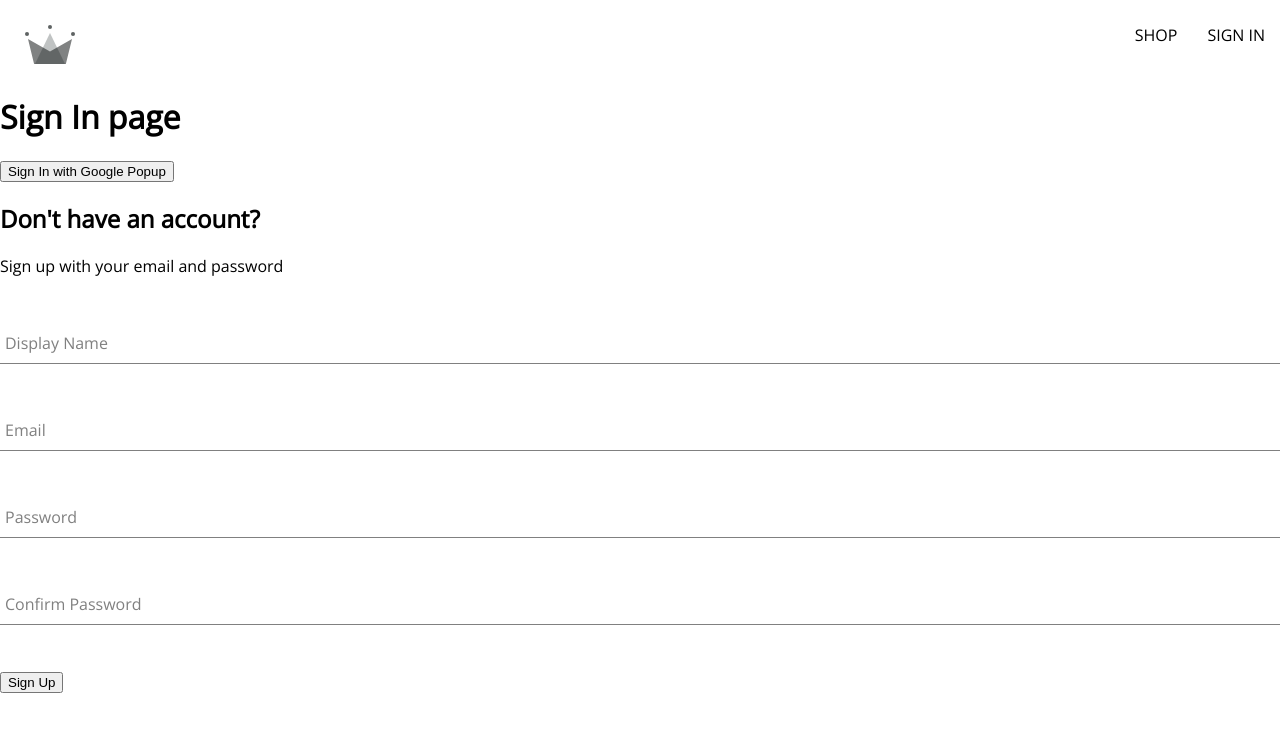
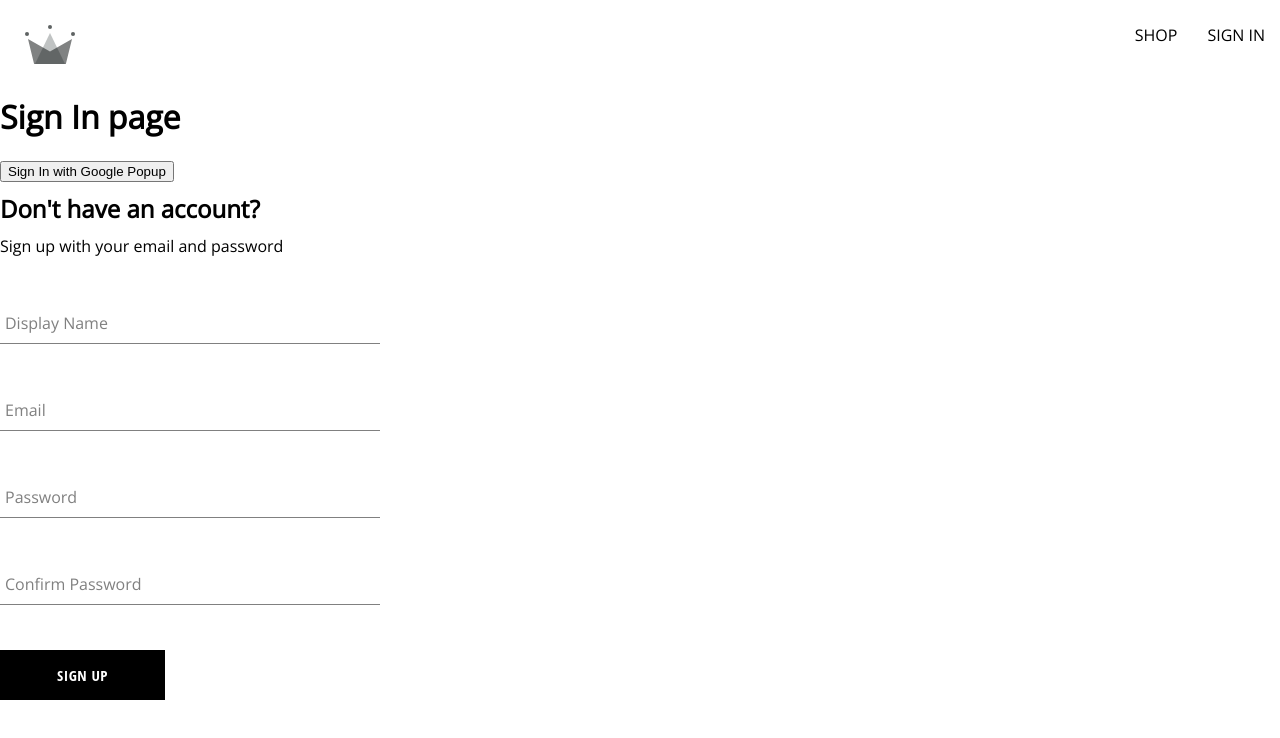
Before and after one commit to sameerthecoder94/crown-clothing-eCommerce, a React (Create React App) app: page /sign-in in a window 1280 px wide. Shown: the top 738 px of the page. Built offline with nearby package versions, Linux system fonts and the light colour scheme.

Commit message:
Custom Button `<Button />`

```diff
--- /dev/null
+++ b/src/components/button/button.component.jsx
@@ -0,0 +1,19 @@
+import './button.styles.scss';
+
+const BUTTON_TYPE_CLASSES = {
+  google: 'google-sign-in',
+  inverted: 'inverted',
+};
+
+const Button = ({ children, buttonType, ...otherProps }) => {
+  return (
+    <button
+      className={`button-container ${BUTTON_TYPE_CLASSES[buttonType]}`}
+      {...otherProps}
+    >
+      {children}
+    </button>
+  );
+};
+
+export default Button;
--- /dev/null
+++ b/src/components/button/button.styles.scss
@@ -0,0 +1,46 @@
+.button-container {
+  min-width: 165px;
+  width: auto;
+  height: 50px;
+  letter-spacing: 0.5px;
+  line-height: 50px;
+  padding: 0 35px 0 35px;
+  font-size: 15px;
+  background-color: black;
+  color: white;
+  text-transform: uppercase;
+  font-family: 'Open Sans Condensed';
+  font-weight: bolder;
+  border: none;
+  cursor: pointer;
+  display: flex;
+  justify-content: center;
+
+  &:hover {
+    background-color: white;
+    color: black;
+    border: 1px solid black;
+  }
+
+  &.google-sign-in {
+    background-color: #4285f4;
+    color: white;
+
+    &:hover {
+      background-color: #357ae8;
+      border: none;
+    }
+  }
+
+  &.inverted {
+    background-color: white;
+    color: black;
+    border: 1px solid black;
+
+    &:hover {
+      background-color: black;
+      color: white;
+      border: none;
+    }
+  }
+}
--- a/src/components/sign-up-form/sign-up-form.component.jsx
+++ b/src/components/sign-up-form/sign-up-form.component.jsx
@@ -1,9 +1,11 @@
 import { useState } from 'react';
 import FormInput from '../form-input/form-input.component';
+import Button from '../button/button.component';
 import {
   createAuthUserWithEmailAndPassword,
   createUserDocumentFromAuth,
 } from '../../utils/firebase/firebase.utils';
+import './sign-up-form.styles.scss';
 
 const defaultFormFields = {
   displayName: '',
@@ -91,7 +93,7 @@
           name='confirmPassword'
           value={confirmPassword}
         />
-        <button type='submit'>Sign Up</button>
+        <Button type='submit'>Sign Up</Button>
       </form>
     </div>
   );
--- /dev/null
+++ b/src/components/sign-up-form/sign-up-form.styles.scss
@@ -0,0 +1,9 @@
+.sign-up-container {
+  display: flex;
+  flex-direction: column;
+  width: 380px;
+
+  h2 {
+    margin: 10px 0;
+  }
+}
```
Also changed, not shown: 1 other file (tests, documents, lock files or other folders).
